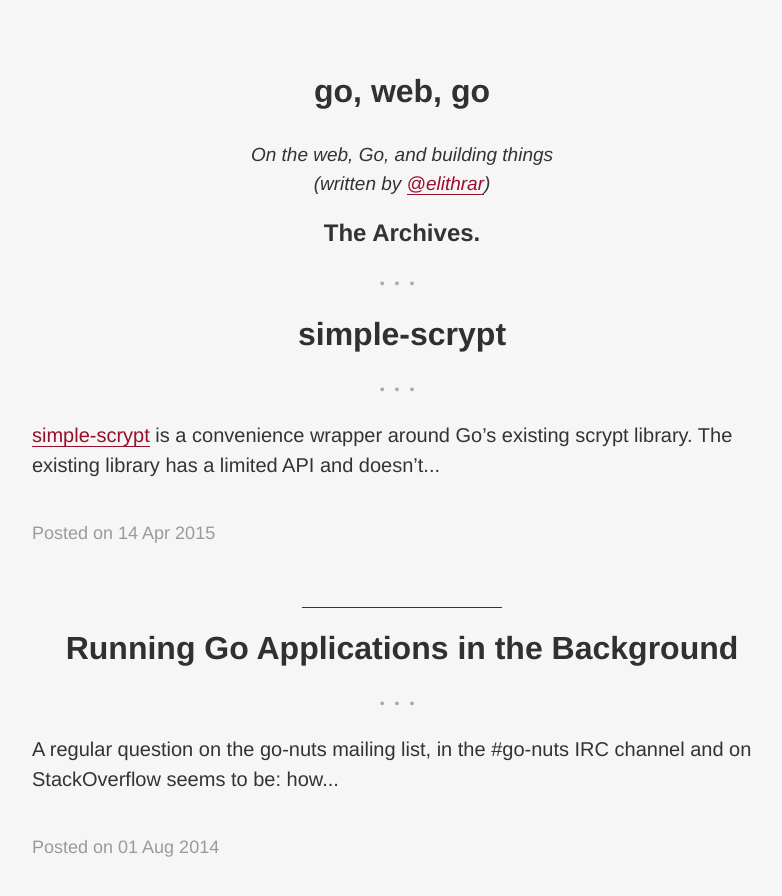
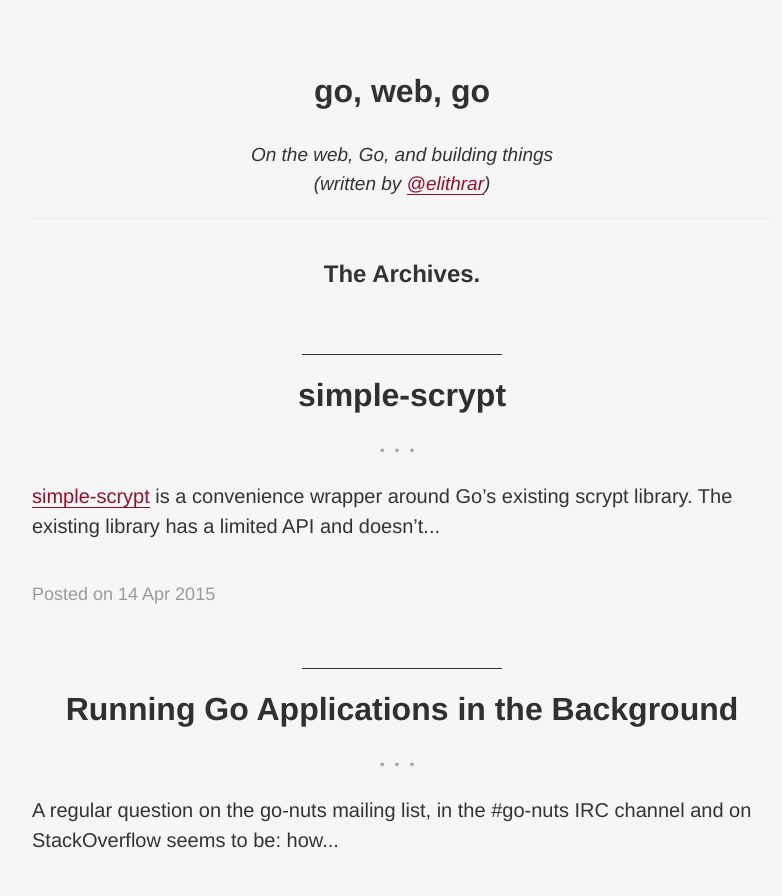
Before and after one commit to elithrar/elithrar.github.io, a Jekyll site: the page built from archive.html, in a window 1280 px wide and 900 px high. Shown: the top 896 px of the window, without its empty margins (238-1020 px from the left). Built offline with Jekyll 4.4.1, drawn with Linux system fonts in a browser that asks for light colours; Markdown is read by kramdown in place of the engine named in the settings.

Commit message:
Added more spacing to Archives page header.

```diff
--- a/archive.html
+++ b/archive.html
@@ -2,9 +2,12 @@
 layout: default
 title: Archive
 ---
+
+<div class="related">
+    <h2>The Archives.</h2>
+</div>
+<hr>
 <div class="posts">
-    <h2>The Archives.</h2>
-      <span class="post-bullets">&#8226;&#8226;&#8226;</span>
   {% for post in site.posts %}
   <div class="post">
     <h1 class="post-title">
```
